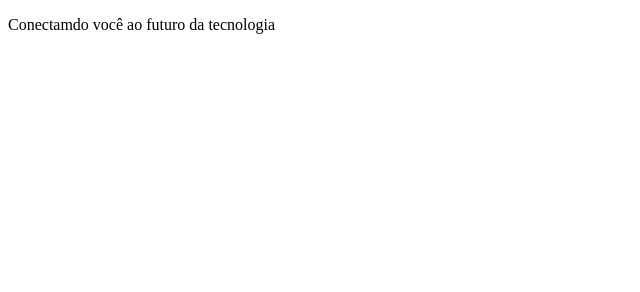
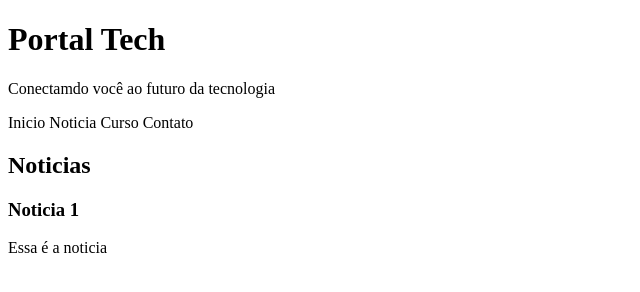
Before and after one commit to CEEMTI-BG-prof-Melissa/1-trimestre-2026-pedro-noibauer, a plain HTML site: page Aula 03 /index.html in a window 1280 px wide. Shown: the whole page, without its empty margins (0-640 px from the left). Drawn offline with Linux system fonts and the light colour scheme.

Commit message:
Update index.html

```diff
--- a/Aula 03 /index.html
+++ b/Aula 03 /index.html
@@ -2,14 +2,23 @@
 <html lang= "pt-br">
     <head>
         <meta charset="UTF-8">
-
-        <header>
-        <title> Portal Tech </title>
-        <p> Conectamdo você ao futuro da tecnologia </p>
-        </header>
-
-
     </head>
     <body>
+         <header>
+        <h1> Portal Tech </h1>
+        <p> Conectamdo você ao futuro da tecnologia </p>
+        <nav>
+            <a> Inicio </a>
+            <a> Noticia </a>
+            <a> Curso </a>
+            <a> Contato </a>
+        </header>
+        <main>
+            <h2> Noticias </h2>
+            <article>
+            <h3> Noticia 1 </h3>
+            <p> Essa é a noticia </p>
+        </main>
+        </nav>
     </body>
 </html>
```
